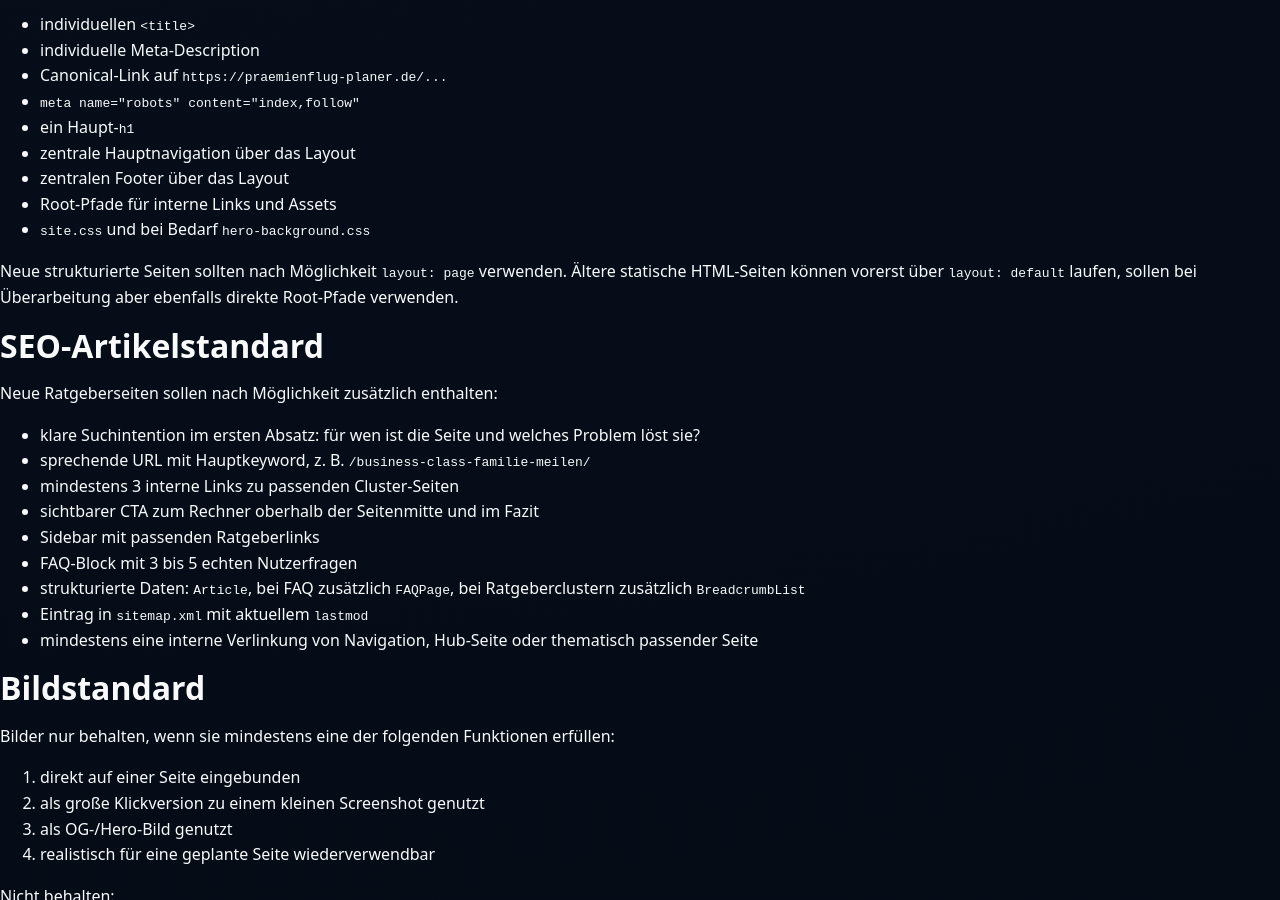
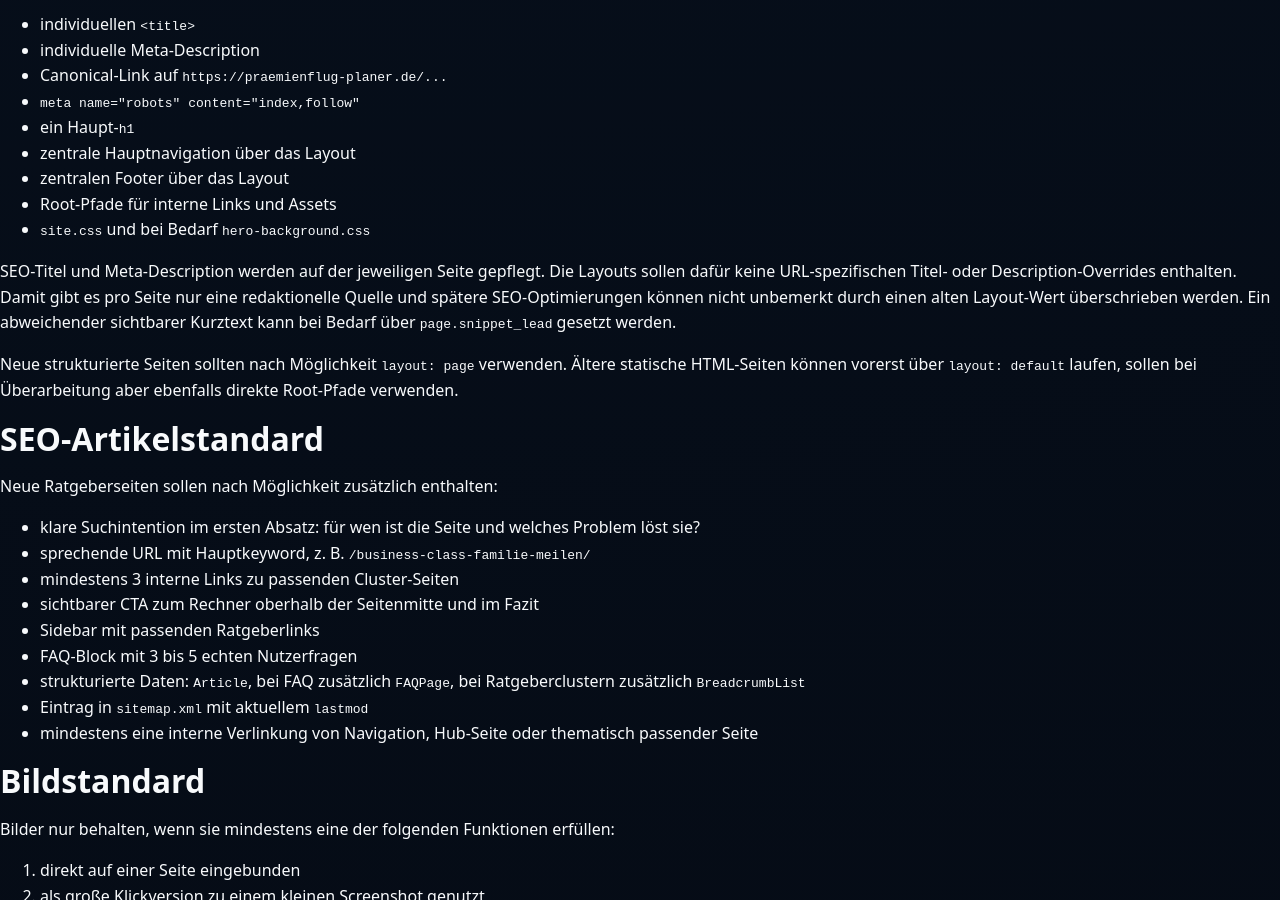
Before and after one commit to Praemienflug-Planer/miles-planer, a Jekyll site: the page built from docs/maintenance-standards.md, in a window 1280 px wide and 900 px high, scrolled down 4366 px. Built offline with Jekyll 4.4.1, drawn with Linux system fonts in a browser that asks for light colours; our own code applies the rules of GitHub Pages for plain Markdown files.

Commit message:
Document page-level SEO metadata ownership

```diff
--- a/docs/maintenance-standards.md
+++ b/docs/maintenance-standards.md
@@ -68,6 +68,8 @@ Jede öffentliche Seite sollte enthalten:
 - Root-Pfade für interne Links und Assets
 - `site.css` und bei Bedarf `hero-background.css`
 
+SEO-Titel und Meta-Description werden auf der jeweiligen Seite gepflegt. Die Layouts sollen dafür keine URL-spezifischen Titel- oder Description-Overrides enthalten. Damit gibt es pro Seite nur eine redaktionelle Quelle und spätere SEO-Optimierungen können nicht unbemerkt durch einen alten Layout-Wert überschrieben werden. Ein abweichender sichtbarer Kurztext kann bei Bedarf über `page.snippet_lead` gesetzt werden.
+
 Neue strukturierte Seiten sollten nach Möglichkeit `layout: page` verwenden. Ältere statische HTML-Seiten können vorerst über `layout: default` laufen, sollen bei Überarbeitung aber ebenfalls direkte Root-Pfade verwenden.
 
 ## SEO-Artikelstandard
```
